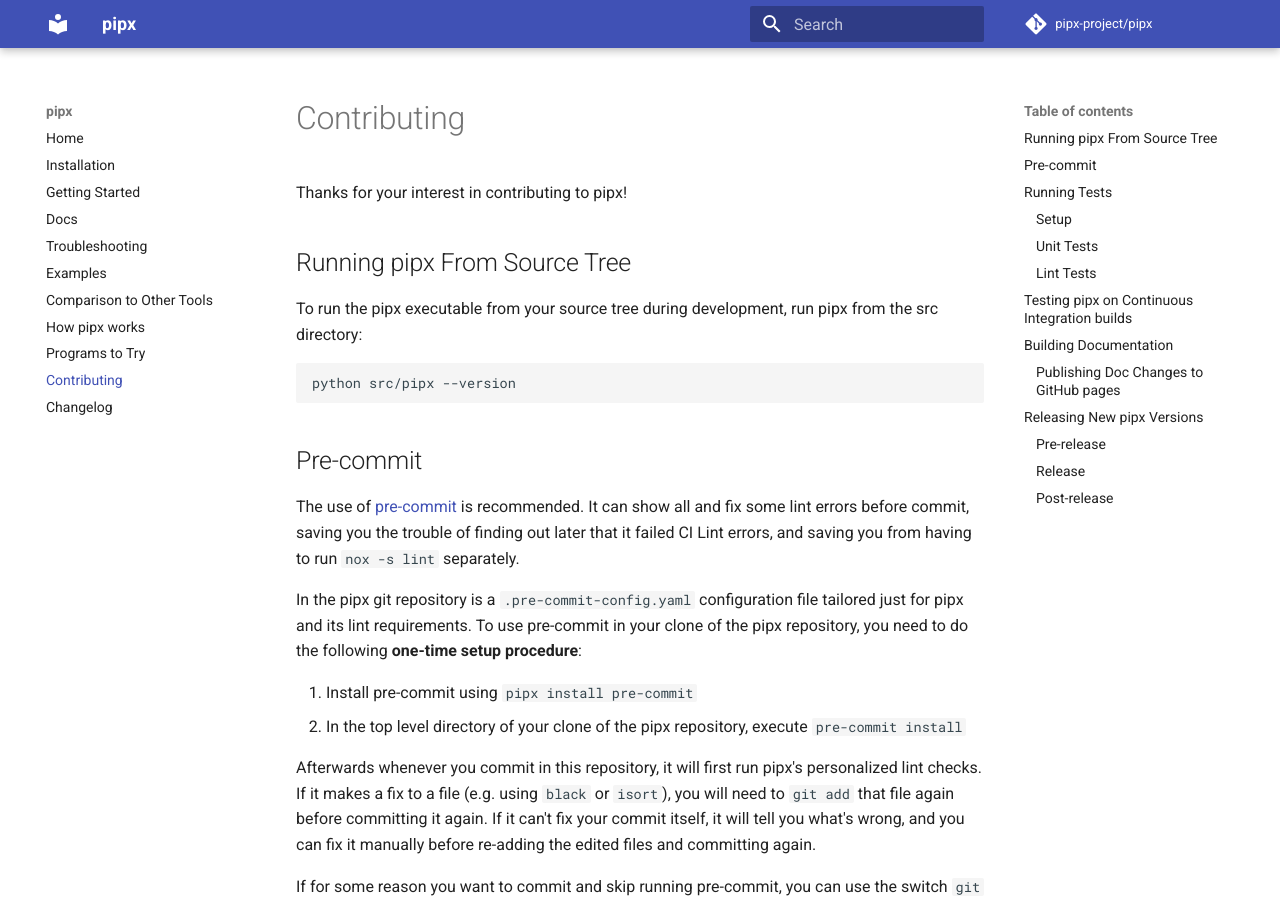
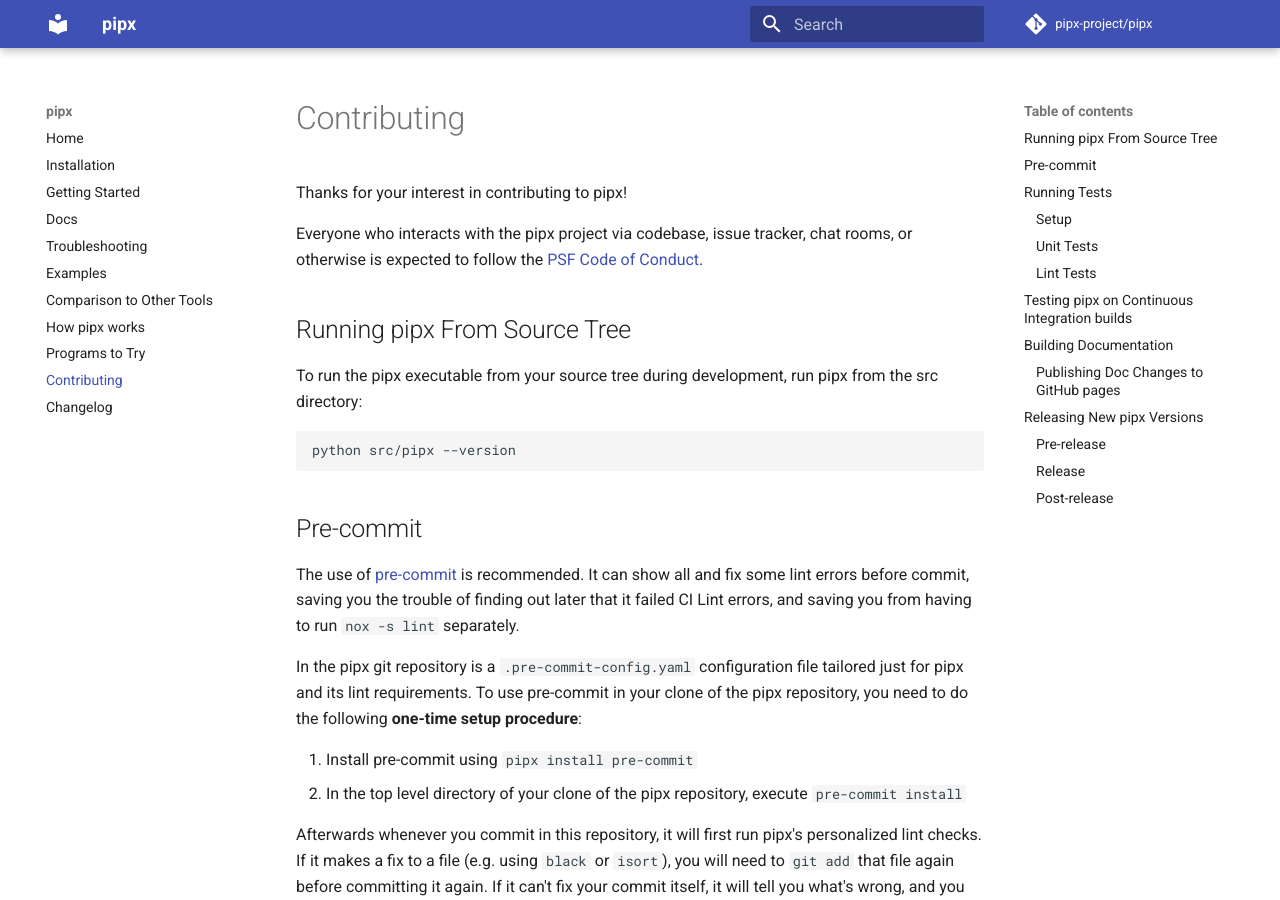
Before and after one commit to pypa/pipx, an MkDocs documentation site: the page built from docs/contributing.md, in a window 1280 px wide and 900 px high. Built offline with MkDocs 1.6.1 and Material for MkDocs 9.7.7, drawn with Linux system fonts in a browser that asks for light colours; comment, search, counter and statistics services are not loaded.

Commit message:
Adopt the PSF Code of Conduct
Required to join the PyPA organization.

Signed-off-by: Bernát Gábor <bgabor8@bloomberg.net>

```diff
--- a/docs/contributing.md
+++ b/docs/contributing.md
@@ -1,4 +1,7 @@
 Thanks for your interest in contributing to pipx!
+
+Everyone who interacts with the pipx project via codebase, issue tracker, chat rooms, or otherwise is expected to follow
+the [PSF Code of Conduct](https://github.com/pypa/.github/blob/main/CODE_OF_CONDUCT.md).
 
 ## Running pipx From Source Tree
 To run the pipx executable from your source tree during development, run pipx from the src directory:
```
Also changed, not shown: README.md (+2 -0 lines).
